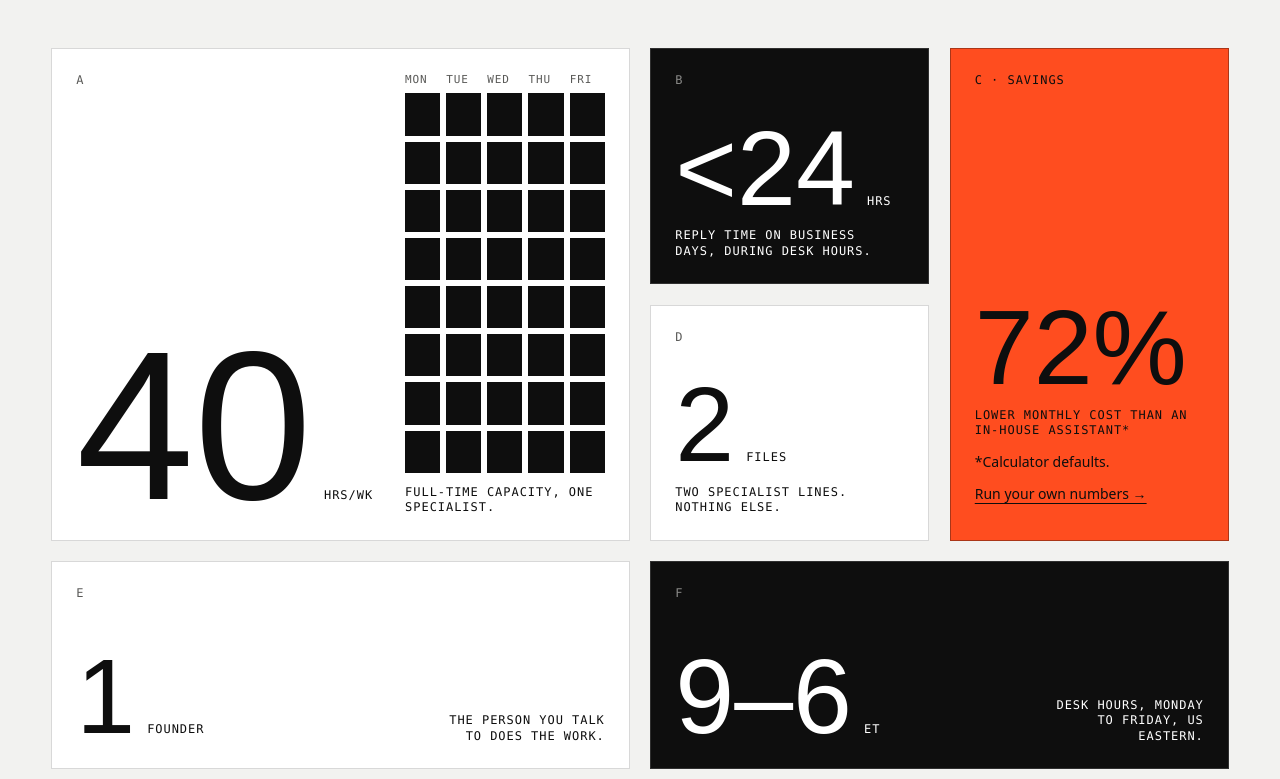
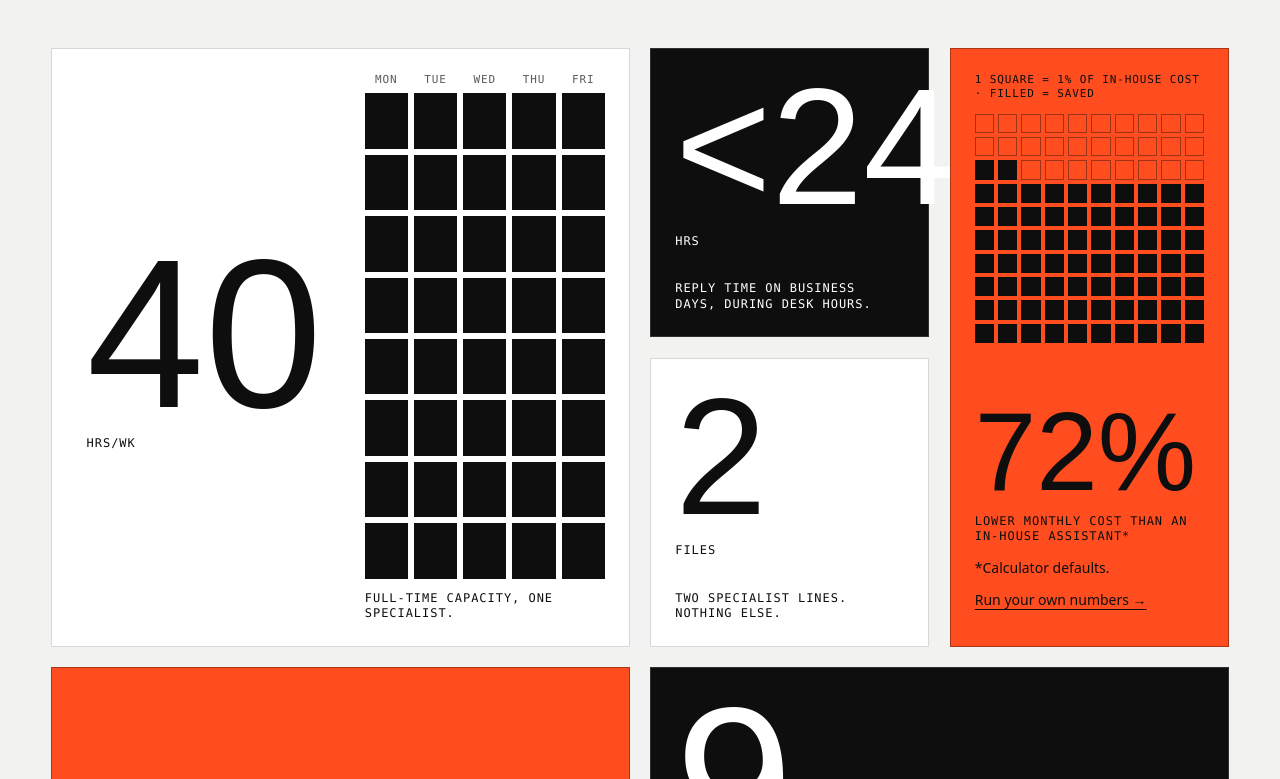
Before and after one commit to tvlhvrifkhvn/VORTEX-WEBSITE, a Next.js app: page / in a window 1280 px wide. Shown: the part 1561-2340 px from the top of the page. Built offline with nearby package versions, Linux system fonts and the light colour scheme; no server answers.

Commit message:
rev: stats — no index letters, hero-size numbers by role, 72% edge to edge, savings gauge, orange founder tile
Co-Authored-By: Claude Opus 5.5 <noreply@anthropic.com>
Claude-Session: https://claude.ai/code/session_01WX4kwQvobuztTbZKcsgfJe

```diff
--- a/app/globals.css
+++ b/app/globals.css
@@ -133,8 +133,10 @@
 @utility tabular { font-variant-numeric: tabular-nums; }
 /* Bento numbers sized from the bento's width (Bento is the @container): one size for every secondary number
    (Anton is condensed: "72%" still fits a 3-col tile), one for the lead number; never above the type tokens. */
-@utility stat-fit { font-family: var(--font-num); font-weight: 400; font-size: min(calc(var(--text-stat) * 1.15), max(9cqi, 4.5rem)); line-height: 0.9; letter-spacing: 0; & > span { display: block; } }
-@utility giant-fit { font-family: var(--font-num); font-weight: 400; font-size: min(var(--text-giant), max(18cqi, 7rem)); line-height: 0.85; letter-spacing: 0; & > span { display: block; } }
+@utility stat-fit { font-family: var(--font-num); font-weight: 400; font-size: clamp(5rem, 14cqi, 13rem); line-height: 0.9; letter-spacing: 0; & > span { display: block; } }
+/* Fills its own @container tile edge to edge ("72%" is 2.045em wide in Anton; 2.07 keeps equal side gaps). */
+@utility fill-num { font-family: var(--font-num); font-weight: 400; font-size: calc(100cqi / 2.07); line-height: 0.9; letter-spacing: 0; & > span { display: block; } }
+@utility giant-fit { font-family: var(--font-num); font-weight: 400; font-size: clamp(7rem, 18cqi, 16rem); line-height: 0.85; letter-spacing: 0; & > span { display: block; } }
 /* Home H1 word: sized so "Back office" (4.52 em wide) fills the content width; 4.6 leaves room for a scrollbar. */
 @utility hero-fit {
   font-size: calc(min(100vw - 2 * var(--spacing-margin), 82rem) / 4.56);
--- a/app/styleguide/_parts/primitives.tsx
+++ b/app/styleguide/_parts/primitives.tsx
@@ -48,9 +48,9 @@ export function Primitives() {
       <Section aria-labelledby="sg-bento">
         <SectionHeader id="sg-bento" label="06 — BENTO" meta="TILE · STATTILE" title="Bento tiles and stats" />
         <Bento>
-          <StatTile stat={sg.stats[0]} index="A" className="col-span-4 lg:col-span-5 lg:row-span-2" />
-          <StatTile stat={sg.stats[1]} index="B" theme="ink" className="col-span-4 lg:col-span-4" />
-          <StatTile stat={sg.stats[2]} index="C" theme="signal" className="col-span-4 md:col-span-8 lg:col-span-3" />
+          <StatTile stat={sg.stats[0]} className="col-span-4 lg:col-span-5 lg:row-span-2" />
+          <StatTile stat={sg.stats[1]} theme="ink" className="col-span-4 lg:col-span-4" />
+          <StatTile stat={sg.stats[2]} theme="signal" className="col-span-4 md:col-span-8 lg:col-span-3" />
           <Tile marks className="col-span-4 md:col-span-8 lg:col-span-7">
             <p className="label-mono">TILE WITH CORNER MARKS</p>
           </Tile>
--- a/components/motion/hours-grid.tsx
+++ b/components/motion/hours-grid.tsx
@@ -34,7 +34,7 @@ export function HoursGrid({ days, hoursPerDay, caption, className }: HoursGridPr
       <div aria-hidden="true" className="grid min-h-56 flex-1 grid-cols-5 gap-1.5">
         {days.map((d) => (
           <div key={d} className="flex flex-col gap-1.5">
-            <span className="font-mono text-micro uppercase text-muted-foreground">{d}</span>
+            <span className="text-center font-mono text-micro uppercase text-muted-foreground">{d}</span>
             {Array.from({ length: hoursPerDay }, (_, i) => (
               <span key={i} data-sq="" className="block min-h-3 flex-1 bg-foreground" />
             ))}
--- a/components/sections/home/stats-bento.tsx
+++ b/components/sections/home/stats-bento.tsx
@@ -8,6 +8,7 @@ import { Bento, StatTile, Tile } from "@/components/ui/tile";
 import { Button } from "@/components/ui/button";
 import { ScrambleNumber } from "@/components/motion/scramble-number";
 import { HoursGrid } from "@/components/motion/hours-grid";
+import { SavingsGrid } from "@/components/ui/savings-grid";
 
 /* Savings % at calculator defaults (null when VortexOne prices aren't public). */
 const pct = (() => {
@@ -24,14 +25,13 @@ export function StatsBento() {
       <SectionHeader id="stats-title" label={s.label} meta={s.meta} title={s.title} />
       <Bento className="lg:auto-rows-[minmax(13rem,auto)]">
         {/* A — capacity: giant number + hours grid */}
-        {/* Left: index top, number bottom. Right: hours grid from the tile's top padding down, label under it. */}
+        {/* A — left: "40" + unit centred between the tile edge and the grid. Right: hours grid from the top padding down, label under it. */}
         <Tile claim={st.capacity.claim} className="col-span-4 gap-(--space-block) sm:flex-row md:col-span-8 lg:col-span-6 lg:row-span-2">
-          <div className="flex flex-1 flex-col justify-between gap-(--space-block)">
-            <span className="label-mono tabular text-muted-foreground">A</span>
-            <p className="flex items-baseline gap-x-3">
+          <div className="flex flex-1 items-center justify-center">
+            <div>
               <ScrambleNumber value={st.capacity.value} className="giant-fit" />
-              <span className="label-mono">{st.capacity.suffix.trim()}</span>
-            </p>
+              <span className="label-mono mt-(--space-tight) block">{st.capacity.suffix.trim()}</span>
+            </div>
           </div>
           <div className="flex flex-col sm:w-[15rem]">
             <HoursGrid days={s.week.days} hoursPerDay={s.week.hoursPerDay} className="max-w-none flex-1" />
@@ -39,14 +39,15 @@ export function StatsBento() {
           </div>
         </Tile>
 
-        <StatTile stat={st.reply} index="B" theme="ink" className="col-span-4 lg:col-span-3 max-lg:order-1" />
+        <StatTile stat={st.reply} theme="ink" className="col-span-4 lg:col-span-3 max-lg:order-1" />
 
         {/* C — savings % from calculator defaults, or "Run the numbers" when prices aren't public */}
         {pct !== null ? (
-          <Tile theme="signal" claim className="col-span-4 justify-between gap-(--space-block) lg:col-span-3 lg:row-span-2 max-lg:-order-1">
-            <span className="label-mono">C · {s.savings.label}</span>
+          // C — savings: 10×10 grid (1 square = 1% of in-house cost; filled = saved, rising from the bottom) + "72%" spanning the tile width (equal gaps).
+          <Tile theme="signal" claim className="@container col-span-4 justify-between gap-(--space-block) lg:col-span-3 lg:row-span-2 max-lg:-order-1">
+            <SavingsGrid pct={pct} caption={s.savings.grid} />
             <div>
-              <ScrambleNumber value={pct} suffix="%" className="stat-fit" />
+              <ScrambleNumber value={pct} suffix="%" className="fill-num" />
               <p className="label-mono mt-(--space-tight)">{s.savings.text}</p>
               <p className="mt-(--space-tight) text-small">
                 {s.savings.footnote}{" "}
@@ -56,7 +57,6 @@ export function StatsBento() {
           </Tile>
         ) : (
           <Tile theme="signal" className="col-span-4 justify-between gap-10 lg:col-span-3 lg:row-span-2 max-lg:-order-1">
-            <span className="label-mono">C · {s.run.label}</span>
             <div className="flex flex-col items-start gap-6">
               <p className="text-h3 font-semibold">{s.run.title}</p>
               <Button href={s.run.href}>{s.run.cta}</Button>
@@ -64,9 +64,9 @@ export function StatsBento() {
           </Tile>
         )}
 
-        <StatTile stat={st.files} index="D" className="col-span-4 lg:col-span-3 max-lg:order-1" />
-        <StatTile stat={st.founder} index="E" wide className="col-span-4 lg:col-span-6 max-lg:order-1" />
-        <StatTile stat={st.hours} index="F" theme="ink" wide className="col-span-4 md:col-span-8 lg:col-span-6 max-lg:order-1" />
+        <StatTile stat={st.files} className="col-span-4 lg:col-span-3 max-lg:order-1" />
+        <StatTile stat={st.founder} theme="signal" size="giant" wide className="col-span-4 lg:col-span-6 max-lg:order-1" />
+        <StatTile stat={st.hours} theme="ink" size="giant" wide className="col-span-4 md:col-span-8 lg:col-span-6 max-lg:order-1" />
       </Bento>
     </Section>
   );
--- /dev/null
+++ b/components/ui/savings-grid.tsx
@@ -0,0 +1,17 @@
+import { cn } from "@/lib/utils";
+
+/** Tile C graphic: 10×10 squares, 1 square = 1% of the in-house cost. Filled squares = saved, filling
+    row by row from the bottom like a gauge; outlined squares = what VortexOne costs. Decorative (the % is the text). */
+export function SavingsGrid({ pct, caption }: { pct: number; caption: string }) {
+  return (
+    <div aria-hidden="true" className="flex flex-col gap-(--space-tight)">
+      <span className="font-mono text-micro uppercase">{caption}</span>
+      <div className="grid grid-cols-10 gap-1">
+        {Array.from({ length: 100 }, (_, i) => {
+          const filled = (9 - Math.floor(i / 10)) * 10 + (i % 10) < pct;
+          return <span key={i} className={cn("block aspect-square", filled ? "bg-foreground" : "border border-foreground/40")} />;
+        })}
+      </div>
+    </div>
+  );
+}
--- a/components/ui/tile.tsx
+++ b/components/ui/tile.tsx
@@ -32,17 +32,18 @@ export function Tile({ theme, marks, claim, className, children, ...props }: Til
 }
 
 /** Big number + mono unit + tiny label (+ note). Numbers scramble on enter (§6.2.3). */
-/** `wide`: on desktop the number sits left and the label right, so wide tiles have no empty half. */
-export function StatTile({ stat, index, theme, className, wide }: { stat: Stat; index?: string; theme?: Theme; className?: string; wide?: boolean }) {
+/** No index letter: the number starts at the top padding, its unit sits under it (left-aligned), the label at the bottom.
+    `wide`: on desktop the number group is vertically centred left and the label sits bottom-right.
+    `size`: "stat" (narrow tiles) or "giant" (wide hero tiles) — both scale from the bento width. */
+export function StatTile({ stat, theme, className, wide, size = "stat" }: { stat: Stat; theme?: Theme; className?: string; wide?: boolean; size?: "stat" | "giant" }) {
   return (
-    <Tile theme={theme} claim={stat.claim} className={cn("justify-between gap-(--space-block)", className)}>
-      {index && <span className="label-mono tabular text-muted-foreground">{index}</span>}
-      <div className={cn(wide && "lg:flex lg:items-end lg:justify-between lg:gap-10")}>
-        <p className="flex flex-wrap items-baseline gap-x-3">
-          <ScrambleNumber value={stat.value} prefix={stat.prefix} className="stat-fit" />
-          {stat.suffix && <span className="label-mono">{stat.suffix.trim()}</span>}
-        </p>
-        <Text as="p" className={cn("label-mono mt-(--space-tight)", wide && "lg:mt-0 lg:max-w-[22ch] lg:text-right")}>{stat.label}</Text>
+    <Tile theme={theme} claim={stat.claim} className={cn("justify-between gap-(--space-block)", wide && "lg:flex-row lg:items-center", className)}>
+      <div>
+        <ScrambleNumber value={stat.value} prefix={stat.prefix} className={size === "giant" ? "giant-fit" : "stat-fit"} />
+        {stat.suffix && <span className="label-mono mt-(--space-tight) block">{stat.suffix.trim()}</span>}
+      </div>
+      <div className={cn(wide && "lg:max-w-[22ch] lg:self-end lg:text-right")}>
+        <Text as="p" className="label-mono">{stat.label}</Text>
         {stat.note && <Text as="p" className="mt-2 text-small text-muted-foreground">{stat.note}</Text>}
       </div>
     </Tile>
--- a/content/home.ts
+++ b/content/home.ts
@@ -46,7 +46,7 @@ export const statsSection = {
   /* Tile A hours grid: 5 days × 8 hours. */
   week: { days: ["Mon", "Tue", "Wed", "Thu", "Fri"], hoursPerDay: 8 },
   /* Tile C: savings % computed from calculator defaults + content/pricing.ts; falls back to `run` if prices are null. */
-  savings: { label: "Savings", text: "Lower monthly cost than an in-house assistant*", footnote: "*Calculator defaults.", link: "Run your own numbers →", href: "/savings-calculator" },
+  savings: { label: "Savings", grid: "1 square = 1% of in-house cost · filled = saved", text: "Lower monthly cost than an in-house assistant*", footnote: "*Calculator defaults.", link: "Run your own numbers →", href: "/savings-calculator" },
   run: { label: "Savings", title: "What would an in-house assistant cost you?", cta: "Run the numbers", href: "/savings-calculator" },
 };
 
```
Also changed, not shown: 2 other files (tests, documents, lock files or other folders).
